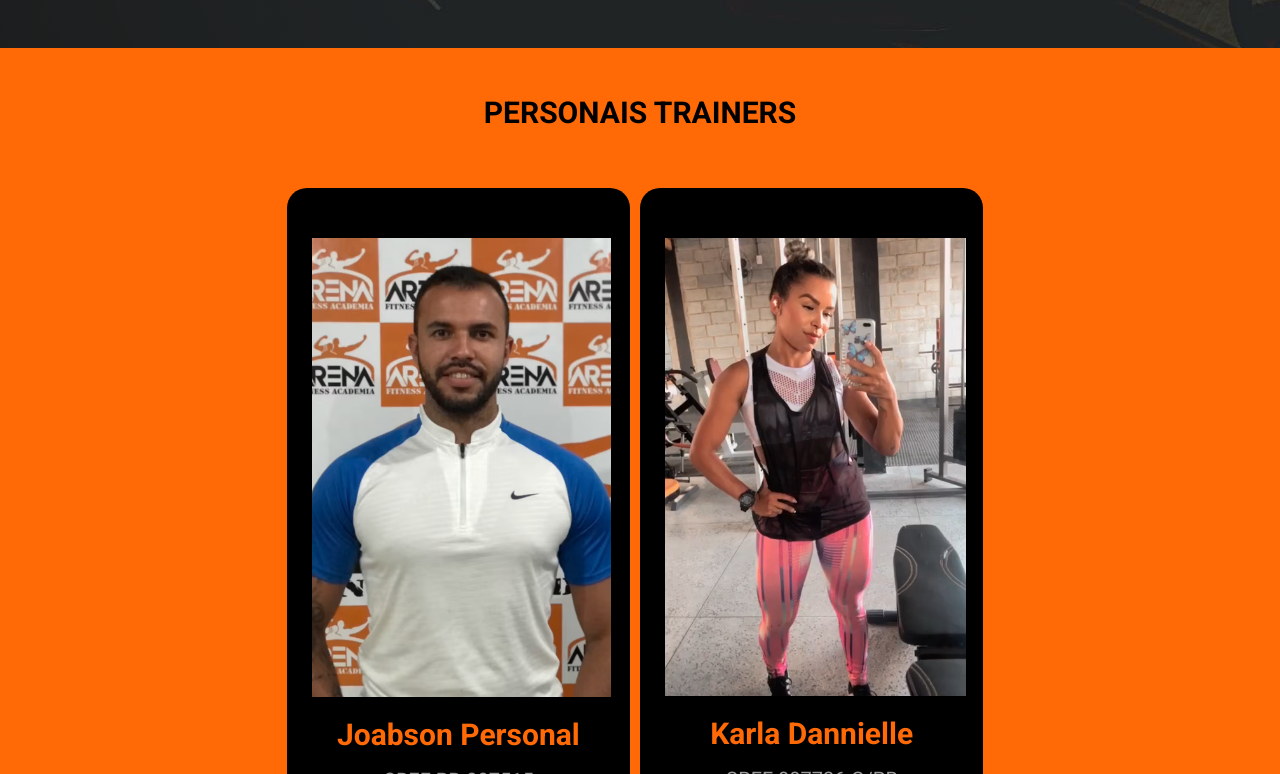
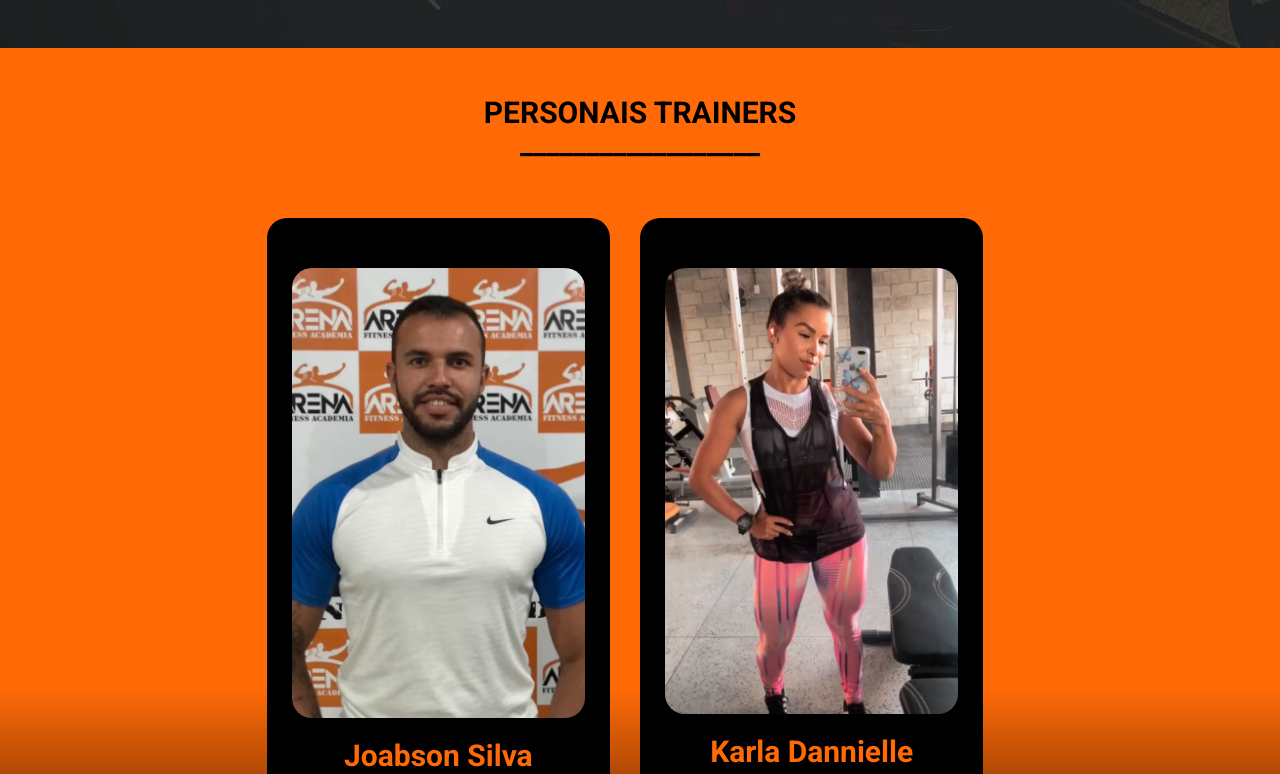
Before and after one commit to RickFerreira/arena-fitness, a React (Create React App) app: page / in a window 1280 px wide. Shown: the part 2646-3420 px from the top of the page. Built offline with nearby package versions, Linux system fonts and the light colour scheme.

Commit message:
Parte personais pronta

```diff
--- a/src/pages/Personais/Personais.module.scss
+++ b/src/pages/Personais/Personais.module.scss
@@ -2,15 +2,16 @@
     $cinza: #222222;
     $laranja: #ff6a07;
 
-    background-color: $laranja;
+    background-image: linear-gradient( $laranja 70%, black 100%);
     padding-inline: 7vw;
+    padding-top: 50px;
 
     h1{
         color: black;
         font-weight: bold;
         font-size: 30px;
         text-align: center;
-        padding-top: 50px;
+
     }
 
     ul{
@@ -22,7 +23,7 @@
 
         li{
             background: black;
-            margin: 10px 10px 0 0;
+            margin: 10px 30px 0 0;
             width: calc(33% - 70px);
             text-align: center;
             border-radius: 6px;
@@ -34,6 +35,11 @@
                 font-size: 70px;
                 color: $laranja;
                 margin-bottom: 10px;
+            }
+
+            img{
+                width: 100%;
+                border-radius: 20px;
             }
 
             h2{
--- a/src/pages/Personais/index.tsx
+++ b/src/pages/Personais/index.tsx
@@ -9,10 +9,11 @@ export const Personais = () => {
   return (
     <section className={styles.AppStyle}>
       <h1>PERSONAIS TRAINERS</h1>
+      <h1>__________________</h1>
       <ul>
         <li>
           <img src={joabson} alt="Imagem de joabson personal"/>
-          <h2>Joabson Personal</h2>
+          <h2>Joabson Silva</h2>
           <p>CREF PB-007515</p>
           <a href="#"> <ImWhatsapp/> Entrar em contato</a>
         </li>
```
